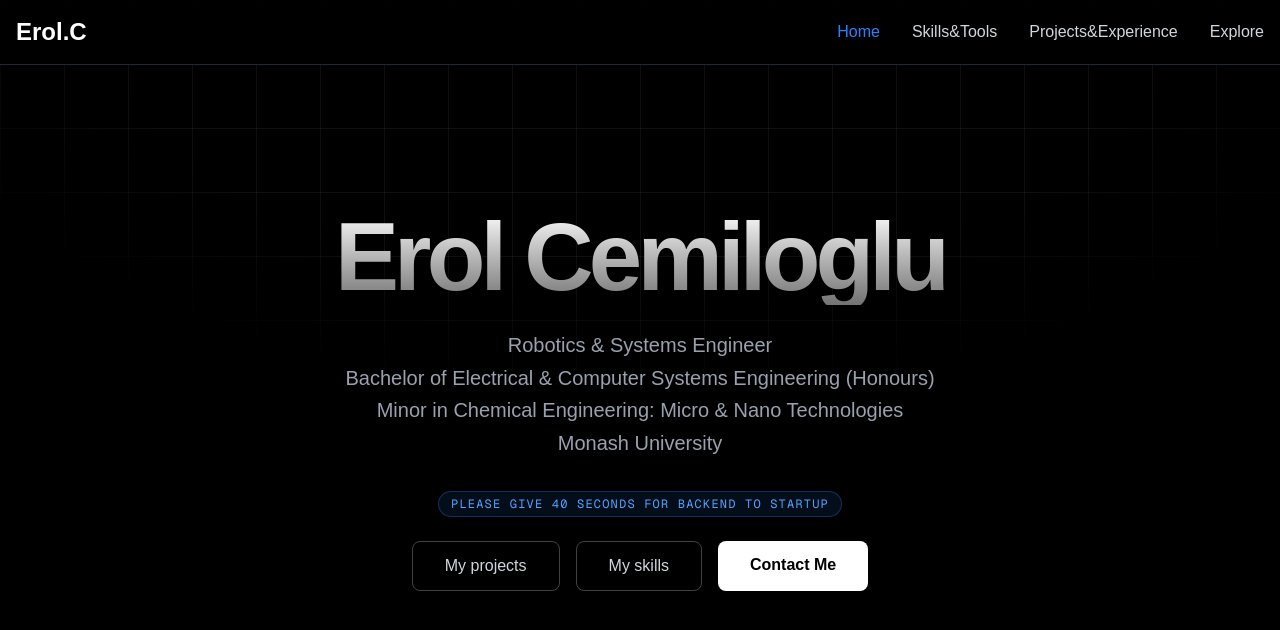
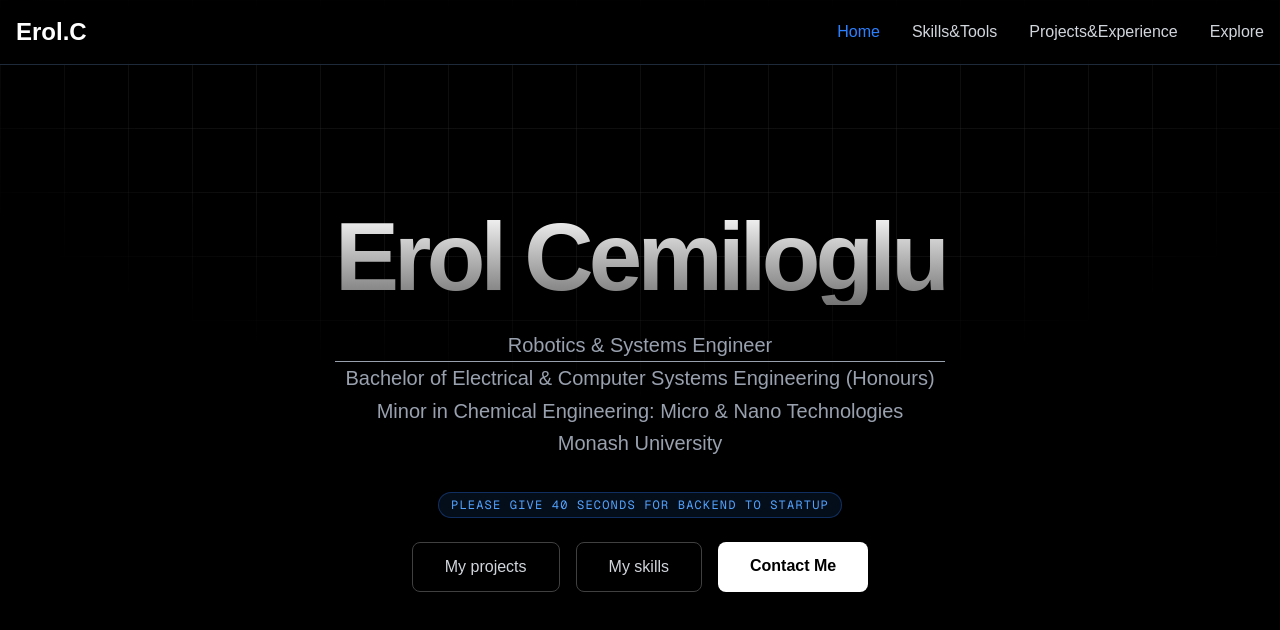
Before and after one commit to erolcem/ErolCemiloglu_Website, a Next.js app in the folder frontend/: page / in a window 1280 px wide. Shown: the top 630 px of the page. Built offline with nearby package versions, Linux system fonts and the light colour scheme.

Commit message:
homepage

```diff
--- a/frontend/app/page.tsx
+++ b/frontend/app/page.tsx
@@ -14,7 +14,7 @@ export default function Home() {
         </h1>
 
         <p className="text-xl text-gray-400 mb-8 leading-relaxed">
-          Robotics & Systems Engineer<br/>
+          Robotics & Systems Engineer<hr />
           Bachelor of Electrical & Computer Systems Engineering (Honours)<br/>
           Minor in Chemical Engineering: Micro & Nano Technologies<br/>
           Monash University
```
